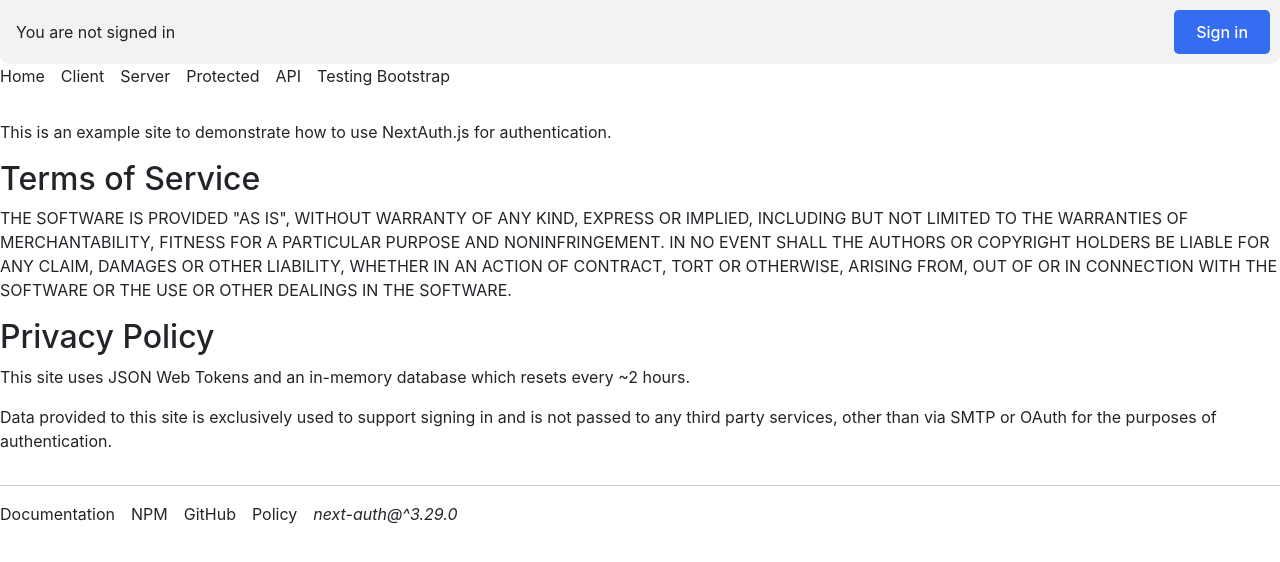
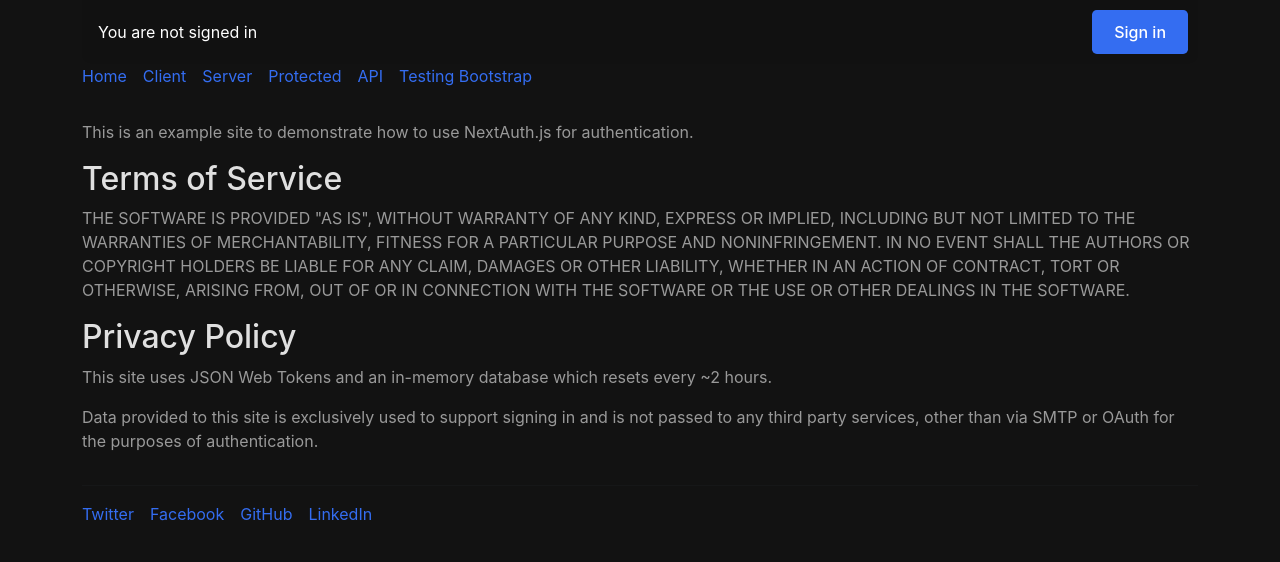
Before and after one commit to SeanStoves/seanstoves-web-frontend, a Next.js app: page /policy in a window 1280 px wide. Shown: the top 562 px of the page. Built offline with nearby package versions, Linux system fonts and the light colour scheme; no server answers.

Commit message:
Dark Mode and Restructuring

```diff
--- a/components/footer.js
+++ b/components/footer.js
@@ -1,5 +1,5 @@
 import Link from "next/link"
-import styles from "./footer.module.css"
+import styles from "../styles/footer.module.css"
 import packageJSON from "../package.json"
 
 export default function Footer() {
@@ -8,21 +8,16 @@ export default function Footer() {
             <hr />
             <ul className={styles.navItems}>
                 <li className={styles.navItem}>
-                    <a href="https://next-auth.js.org">Documentation</a>
+                    <a href="https://twitter.com/sstoves">Twitter</a>
                 </li>
                 <li className={styles.navItem}>
-                    <a href="https://www.npmjs.com/package/next-auth">NPM</a>
+                    <a href="https://www.facebook.com/sstoves">Facebook</a>
                 </li>
                 <li className={styles.navItem}>
-                    <a href="https://github.com/nextauthjs/next-auth-example">GitHub</a>
+                    <a href="https://github.com/SeanStoves">GitHub</a>
                 </li>
                 <li className={styles.navItem}>
-                    <Link href="/policy">
-                        <a>Policy</a>
-                    </Link>
-                </li>
-                <li className={styles.navItem}>
-                    <em>next-auth@{packageJSON.dependencies["next-auth"]}</em>
+                    <a href="https://www.linkedin.com/in/seanstoves/">LinkedIn</a>
                 </li>
             </ul>
         </footer>
--- a/components/header.js
+++ b/components/header.js
@@ -1,6 +1,6 @@
 import Link from 'next/link'
 import { signIn, signOut, useSession } from 'next-auth/client'
-import styles from './header.module.css'
+import styles from '../styles/header.module.css'
 import Head from "next/head";
 
 
--- a/components/layout.js
+++ b/components/layout.js
@@ -1,14 +1,17 @@
 import Header from '../components/header'
 import Footer from '../components/footer'
+import { Container } from 'react-bootstrap'
 
 export default function Layout ({children}) {
     return (
         <>
-            <Header/>
-            <main>
-                {children}
-            </main>
-            <Footer/>
+            <Container fluid="xl">
+                <Header/>
+                <main>
+                    {children}
+                </main>
+                <Footer/>
+            </Container>
         </>
     )
 }
--- a/pages/styles.css
+++ /dev/null
@@ -1,30 +0,0 @@
-body {
-    font-family: -apple-system, Segoe UI, Roboto, Ubuntu, Cantarell, Noto Sans, sans-serif, BlinkMacSystemFont, 'Segoe UI', Helvetica, Arial, sans-serif, 'Apple Color Emoji', 'Segoe UI Emoji', 'Segoe UI Symbol';
-    padding: 0 1rem 1rem 1rem;
-    max-width: 680px;
-    margin: 0 auto;
-    background: #fff;
-    color: #333;
-}
-
-li,
-p {
-    line-height: 1.5rem;
-}
-
-a {
-    font-weight: 500;
-}
-
-hr {
-    border: 1px solid #ddd;
-}
-
-iframe {
-    background: #ccc;
-    border: 1px solid #ccc;
-    height: 10rem;
-    width: 100%;
-    border-radius: .5rem;
-    filter: invert(1);
-}
--- a/styles/Home.module.css
+++ /dev/null
@@ -1,121 +0,0 @@
-.container {
-  min-height: 100vh;
-  padding: 0 0.5rem;
-  display: flex;
-  flex-direction: column;
-  justify-content: center;
-  align-items: center;
-  height: 100vh;
-}
-
-.main {
-  padding: 5rem 0;
-  flex: 1;
-  display: flex;
-  flex-direction: column;
-  justify-content: center;
-  align-items: center;
-}
-
-.footer {
-  width: 100%;
-  height: 100px;
-  border-top: 1px solid #eaeaea;
-  display: flex;
-  justify-content: center;
-  align-items: center;
-}
-
-.footer a {
-  display: flex;
-  justify-content: center;
-  align-items: center;
-  flex-grow: 1;
-}
-
-.title a {
-  color: #0070f3;
-  text-decoration: none;
-}
-
-.title a:hover,
-.title a:focus,
-.title a:active {
-  text-decoration: underline;
-}
-
-.title {
-  margin: 0;
-  line-height: 1.15;
-  font-size: 4rem;
-}
-
-.title,
-.description {
-  text-align: center;
-}
-
-.description {
-  line-height: 1.5;
-  font-size: 1.5rem;
-}
-
-.code {
-  background: #fafafa;
-  border-radius: 5px;
-  padding: 0.75rem;
-  font-size: 1.1rem;
-  font-family: Menlo, Monaco, Lucida Console, Liberation Mono, DejaVu Sans Mono,
-    Bitstream Vera Sans Mono, Courier New, monospace;
-}
-
-.grid {
-  display: flex;
-  align-items: center;
-  justify-content: center;
-  flex-wrap: wrap;
-  max-width: 800px;
-  margin-top: 3rem;
-}
-
-.card {
-  margin: 1rem;
-  padding: 1.5rem;
-  text-align: left;
-  color: inherit;
-  text-decoration: none;
-  border: 1px solid #eaeaea;
-  border-radius: 10px;
-  transition: color 0.15s ease, border-color 0.15s ease;
-  width: 45%;
-}
-
-.card:hover,
-.card:focus,
-.card:active {
-  color: #0070f3;
-  border-color: #0070f3;
-}
-
-.card h2 {
-  margin: 0 0 1rem 0;
-  font-size: 1.5rem;
-}
-
-.card p {
-  margin: 0;
-  font-size: 1.25rem;
-  line-height: 1.5;
-}
-
-.logo {
-  height: 1em;
-  margin-left: 0.5rem;
-}
-
-@media (max-width: 600px) {
-  .grid {
-    width: 100%;
-    flex-direction: column;
-  }
-}
--- a/components/footer.module.css
+++ b/styles/footer.module.css
@@ -3,6 +3,7 @@
 }
 
 .navItems {
+    color: #346df1;
     margin-bottom: 1rem;
     padding: 0;
     list-style: none;
--- a/styles/globals.css
+++ b/styles/globals.css
@@ -4,6 +4,7 @@ body {
   margin: 0;
   font-family: -apple-system, BlinkMacSystemFont, Segoe UI, Roboto, Oxygen,
     Ubuntu, Cantarell, Fira Sans, Droid Sans, Helvetica Neue, sans-serif;
+  background: #121212;
 }
 
 a {
@@ -11,6 +12,143 @@ a {
   text-decoration: none;
 }
 
-* {
-  box-sizing: border-box;
+.container {
+  min-height: 100vh;
+  padding: 0 0.5rem;
+  display: flex;
+  flex-direction: column;
+  justify-content: center;
+  align-items: center;
+  height: 100vh;
 }
+
+.main {
+  padding: 5rem 0;
+  flex: 1;
+  display: flex;
+  flex-direction: column;
+  justify-content: center;
+  align-items: center;
+}
+
+.footer {
+  width: 100%;
+  height: 100px;
+  border-top: 1px solid #eaeaea;
+  display: flex;
+  justify-content: center;
+  align-items: center;
+}
+
+.footer a {
+  display: flex;
+  justify-content: center;
+  align-items: center;
+  flex-grow: 1;
+}
+
+.title a {
+  color: #0070f3;
+  text-decoration: none;
+}
+
+.title a:hover,
+.title a:focus,
+.title a:active {
+  text-decoration: underline;
+}
+
+.title {
+  margin: 0;
+  line-height: 1.15;
+  font-size: 4rem;
+}
+
+.title,
+.description {
+  text-align: center;
+}
+
+.description {
+  line-height: 1.5;
+  font-size: 1.5rem;
+}
+
+.code {
+  background: #fafafa;
+  border-radius: 5px;
+  padding: 0.75rem;
+  font-size: 1.1rem;
+  font-family: Menlo, Monaco, Lucida Console, Liberation Mono, DejaVu Sans Mono,
+  Bitstream Vera Sans Mono, Courier New, monospace;
+}
+
+.grid {
+  display: flex;
+  align-items: center;
+  justify-content: center;
+  flex-wrap: wrap;
+  max-width: 800px;
+  margin-top: 3rem;
+}
+
+.card {
+  margin: 1rem;
+  padding: 1.5rem;
+  text-align: left;
+  color: inherit;
+  text-decoration: none;
+  border: 1px solid #eaeaea;
+  border-radius: 10px;
+  transition: color 0.15s ease, border-color 0.15s ease;
+  width: 45%;
+}
+
+.card:hover,
+.card:focus,
+.card:active {
+  color: #0070f3;
+  border-color: #0070f3;
+}
+
+.card h2 {
+  margin: 0 0 1rem 0;
+  font-size: 1.5rem;
+}
+
+.card p {
+  margin: 0;
+  font-size: 1.25rem;
+  line-height: 1.5;
+}
+
+.logo {
+  height: 1em;
+  margin-left: 0.5rem;
+}
+
+@media (max-width: 600px) {
+  .grid {
+    width: 100%;
+    flex-direction: column;
+  }
+}
+
+iframe {
+  background: #555555;
+  border: 1px solid #ccc;
+  height: 10rem;
+  width: 100%;
+  border-radius: .5rem;
+  filter: invert(1);
+}
+
+p {
+  color: #FFFFFF;
+  opacity: 57%;
+}
+
+h1, h2, h3, h4, h5, h6 {
+  color: #FFFFFF;
+  opacity: 87%;
+}
--- a/components/header.module.css
+++ b/styles/header.module.css
@@ -81,6 +81,7 @@
 }
 
 .navItems {
+    color: #346df1;
     margin-bottom: 2rem;
     padding: 0;
     list-style: none;
```
